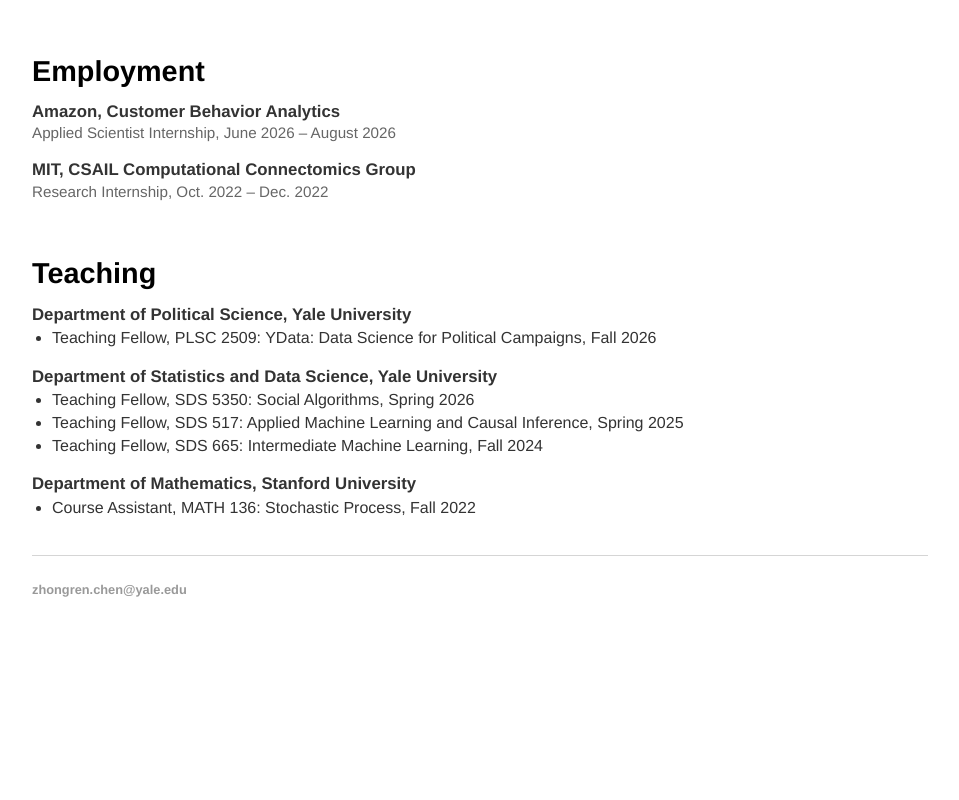
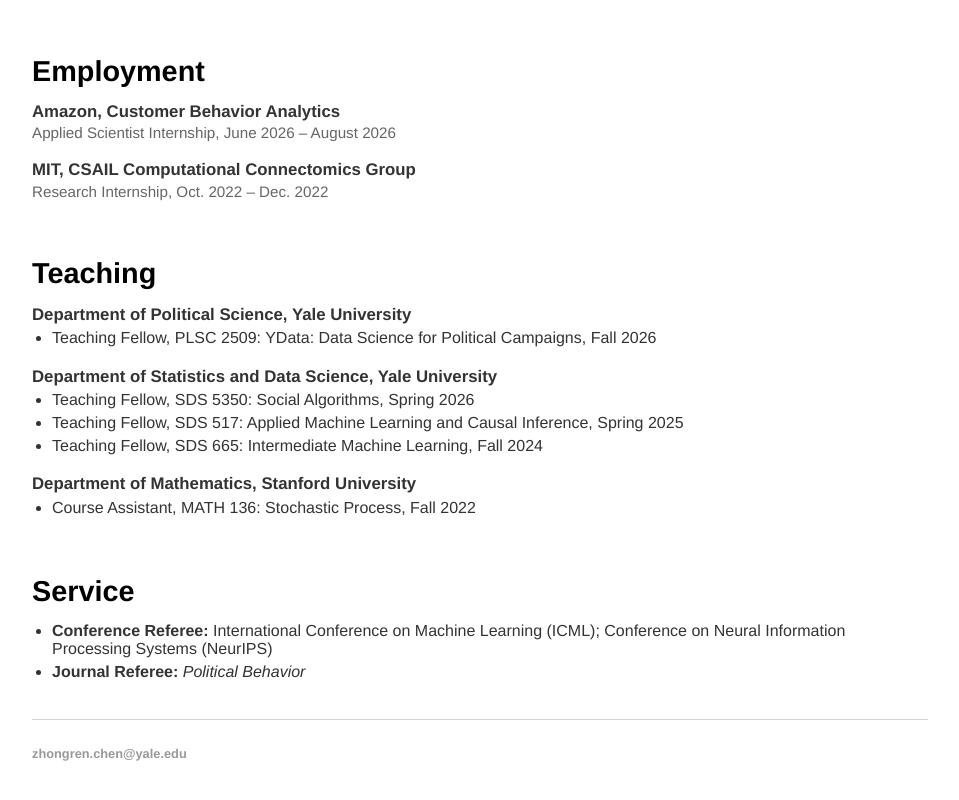
Before and after one commit to Zhongren-Chen/Zhongren-Chen.github.io, a plain HTML site: page index.html in a window 1280 px wide. Shown: the part 1770-2570 px from the top of the page, without its empty margins (160-1119 px from the left). Before the commit the page ends 2427 px from the top, so only its background shows below. Drawn offline with Linux system fonts and the light colour scheme.

Commit message:
Add Service section with referee activities

```diff
--- a/index.html
+++ b/index.html
@@ -133,14 +133,14 @@
             font-size: 0.95em;
             margin-top: 0.15em;
         }
-        .teaching-group {
+        .teaching-group, .service-group {
             margin-bottom: 1.2em;
         }
-        .teaching-group ul {
+        .teaching-group ul, .service-group ul {
             margin-top: 0.3em;
             padding-left: 20px;
         }
-        .teaching-group ul li {
+        .teaching-group ul li, .service-group ul li {
             color: #333;
             margin-bottom: 0.3em;
         }
@@ -159,6 +159,7 @@
             <li><a href="#research">Research</a></li>
             <li><a href="#employment">Employment</a></li>
             <li><a href="#teaching">Teaching</a></li>
+            <li><a href="#service">Service</a></li>
         </ul>
     </nav>
 
@@ -295,6 +296,17 @@
                 </ul>
             </div>
         </div>
+
+        <div id="service">
+            <h2>Service</h2>
+
+            <div class="service-group">
+                <ul>
+                    <li><strong>Conference Referee:</strong> International Conference on Machine Learning (ICML); Conference on Neural Information Processing Systems (NeurIPS)</li>
+                    <li><strong>Journal Referee:</strong> <em>Political Behavior</em></li>
+                </ul>
+            </div>
+        </div>
     </div>
 
     <footer>
```
